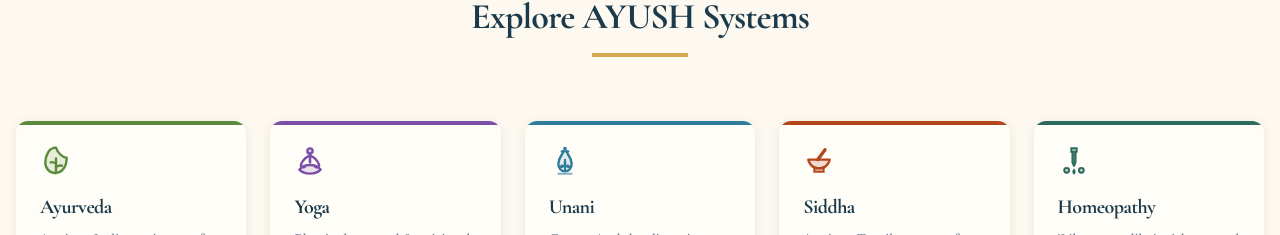
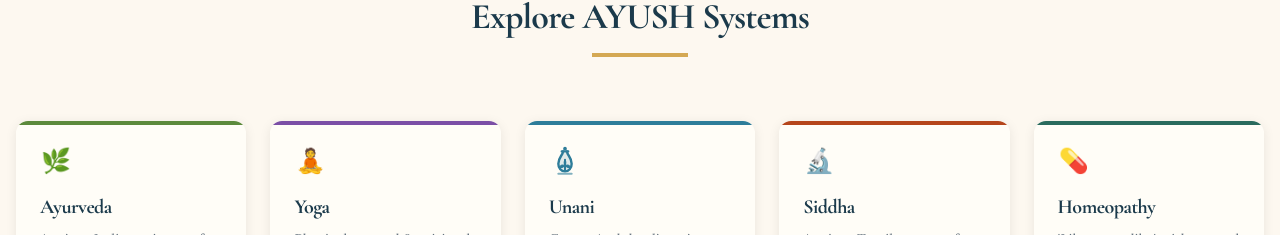
Before and after one commit to ShubhamGangari/AyushLine1, a React (Vite) app: page / in a window 1280 px wide. Shown: the part 1229-1464 px from the top of the page. Built offline with nearby package versions, Linux system fonts and the light colour scheme; no server answers; the database is empty.

Commit message:
Restore emoji icons for Ayurveda, Yoga, Siddha, and Homeopathy, while keeping custom potion bottle SVG for UnaniIcon

```diff
--- a/src/components/ui/SystemIcons.tsx
+++ b/src/components/ui/SystemIcons.tsx
@@ -5,59 +5,43 @@
   size?: number;
 }
 
-// 1. Ayurveda Icon - Healing Botanical Leaf with Veins
+const getEmojiClass = (className: string) => {
+  let fontSize = 'text-2xl'; // default size for w-8 / h-8
+  if (className.includes('w-16') || className.includes('h-16') || className.includes('w-12') || className.includes('h-12')) {
+    fontSize = 'text-4xl sm:text-5xl';
+  } else if (className.includes('w-6') || className.includes('h-6') || className.includes('w-5') || className.includes('h-5')) {
+    fontSize = 'text-xl';
+  } else if (className.includes('w-10') || className.includes('h-10')) {
+    fontSize = 'text-3xl';
+  }
+  return `inline-flex items-center justify-center leading-none select-none ${fontSize} ${className}`;
+};
+
+// 1. Ayurveda Icon - 🌿 Herbal Leaf Emoji
 export const AyurvedaIcon: React.FC<IconProps> = ({ className = "w-8 h-8", size }) => (
-  <svg
-    viewBox="0 0 24 24"
-    fill="none"
-    xmlns="http://www.w3.org/2000/svg"
-    className={className.includes('text-') ? className : `text-[#5C8A3C] ${className}`}
-    width={size}
-    height={size}
+  <span
+    className={getEmojiClass(className)}
+    style={size ? { fontSize: `${size}px`, width: `${size}px`, height: `${size}px` } : undefined}
+    role="img"
+    aria-label="Ayurveda"
   >
-    <path
-      d="M12 2C6.5 2 4 8 4 13.5C4 17.6 7.4 21 11.5 21C16.5 21 20 16.5 20 9.5C20 9.5 14.5 9 12 2Z"
-      fill="currentColor"
-      fillOpacity="0.15"
-      stroke="currentColor"
-      strokeWidth="1.8"
-      strokeLinejoin="round"
-    />
-    <path
-      d="M12 21V10M12 14C9.5 12.5 8 13 8 13M12 16.5C14.5 15 16.5 15.5 16.5 15.5"
-      stroke="currentColor"
-      strokeWidth="1.8"
-      strokeLinecap="round"
-    />
-  </svg>
+    🌿
+  </span>
 );
 
-// 2. Yoga Icon - Meditating Person in Padmasana (Lotus Posture)
+// 2. Yoga Icon - 🧘 Person in Lotus Meditation Position Emoji
 export const YogaIcon: React.FC<IconProps> = ({ className = "w-8 h-8", size }) => (
-  <svg
-    viewBox="0 0 24 24"
-    fill="none"
-    xmlns="http://www.w3.org/2000/svg"
-    className={className.includes('text-') ? className : `text-[#7B4FA6] ${className}`}
-    width={size}
-    height={size}
+  <span
+    className={getEmojiClass(className)}
+    style={size ? { fontSize: `${size}px`, width: `${size}px`, height: `${size}px` } : undefined}
+    role="img"
+    aria-label="Yoga"
   >
-    <circle cx="12" cy="4.5" r="2" fill="currentColor" fillOpacity="0.25" stroke="currentColor" strokeWidth="1.8" />
-    <path d="M12 6.5V13" stroke="currentColor" strokeWidth="2" strokeLinecap="round" />
-    <path d="M12 8C9.5 8.8 7 11 5.5 14C4.5 16 6 17 8 16.5" stroke="currentColor" strokeWidth="1.8" strokeLinecap="round" />
-    <path d="M12 8C14.5 8.8 17 11 18.5 14C19.5 16 18 17 16 16.5" stroke="currentColor" strokeWidth="1.8" strokeLinecap="round" />
-    <path
-      d="M4 18.5C6 16 9 15 12 15C15 15 18 16 20 18.5C18 20.5 15 21.5 12 21.5C9 21.5 6 20.5 4 18.5Z"
-      fill="currentColor"
-      fillOpacity="0.15"
-      stroke="currentColor"
-      strokeWidth="1.8"
-      strokeLinejoin="round"
-    />
-  </svg>
+    🧘
+  </span>
 );
 
-// 3. Unani Icon - Exact Potion Flask with Stopper & 3-Leaf Motif (Matching User Reference Image)
+// 3. Unani Icon - Custom SVG Herbal Potion Bottle with Stopper & 3-Leaf Motif (Matching Reference Image)
 export const UnaniIcon: React.FC<IconProps> = ({ className = "w-8 h-8", size }) => (
   <svg
     viewBox="0 0 24 24"
@@ -116,61 +100,26 @@
   </svg>
 );
 
-// 4. Siddha Icon - Mortar & Pestle Grinding Bowl (Kalvam)
+// 4. Siddha Icon - 🔬 Laboratory Microscope Emoji
 export const SiddhaIcon: React.FC<IconProps> = ({ className = "w-8 h-8", size }) => (
-  <svg
-    viewBox="0 0 24 24"
-    fill="none"
-    xmlns="http://www.w3.org/2000/svg"
-    className={className.includes('text-') ? className : `text-[#B5451B] ${className}`}
-    width={size}
-    height={size}
+  <span
+    className={getEmojiClass(className)}
+    style={size ? { fontSize: `${size}px`, width: `${size}px`, height: `${size}px` } : undefined}
+    role="img"
+    aria-label="Siddha"
   >
-    <path d="M16.5 3.5L11 11" stroke="currentColor" strokeWidth="2.5" strokeLinecap="round" />
-    <path
-      d="M4 11H20C20 11 18.8 17.5 12 17.5C5.2 17.5 4 11 4 11Z"
-      fill="currentColor"
-      fillOpacity="0.18"
-      stroke="currentColor"
-      strokeWidth="1.8"
-      strokeLinejoin="round"
-    />
-    <path
-      d="M8.5 17.5H15.5V20H8.5V17.5Z"
-      fill="currentColor"
-      fillOpacity="0.3"
-      stroke="currentColor"
-      strokeWidth="1.5"
-    />
-  </svg>
+    🔬
+  </span>
 );
 
-// 5. Homeopathy Icon - Liquid Medicine Dropper & Remedy Globules
+// 5. Homeopathy Icon - 💊 Medicine Pill Emoji
 export const HomeopathyIcon: React.FC<IconProps> = ({ className = "w-8 h-8", size }) => (
-  <svg
-    viewBox="0 0 24 24"
-    fill="none"
-    xmlns="http://www.w3.org/2000/svg"
-    className={className.includes('text-') ? className : `text-[#2A6B5E] ${className}`}
-    width={size}
-    height={size}
+  <span
+    className={getEmojiClass(className)}
+    style={size ? { fontSize: `${size}px`, width: `${size}px`, height: `${size}px` } : undefined}
+    role="img"
+    aria-label="Homeopathy"
   >
-    <path d="M10 2.5H14V5H10V2.5Z" fill="currentColor" fillOpacity="0.3" stroke="currentColor" strokeWidth="1.5" />
-    <path
-      d="M11 5V13L12 15.5L13 13V5"
-      fill="currentColor"
-      fillOpacity="0.12"
-      stroke="currentColor"
-      strokeWidth="1.8"
-      strokeLinejoin="round"
-    />
-    <path
-      d="M12 18.5C12 18.5 10.5 20.2 12 21.5C13.5 20.2 12 18.5 12 18.5Z"
-      fill="currentColor"
-      stroke="currentColor"
-      strokeWidth="1.2"
-    />
-    <circle cx="6.5" cy="19" r="1.8" fill="currentColor" fillOpacity="0.25" stroke="currentColor" strokeWidth="1.5" />
-    <circle cx="17.5" cy="19" r="1.8" fill="currentColor" fillOpacity="0.25" stroke="currentColor" strokeWidth="1.5" />
-  </svg>
+    💊
+  </span>
 );
```
